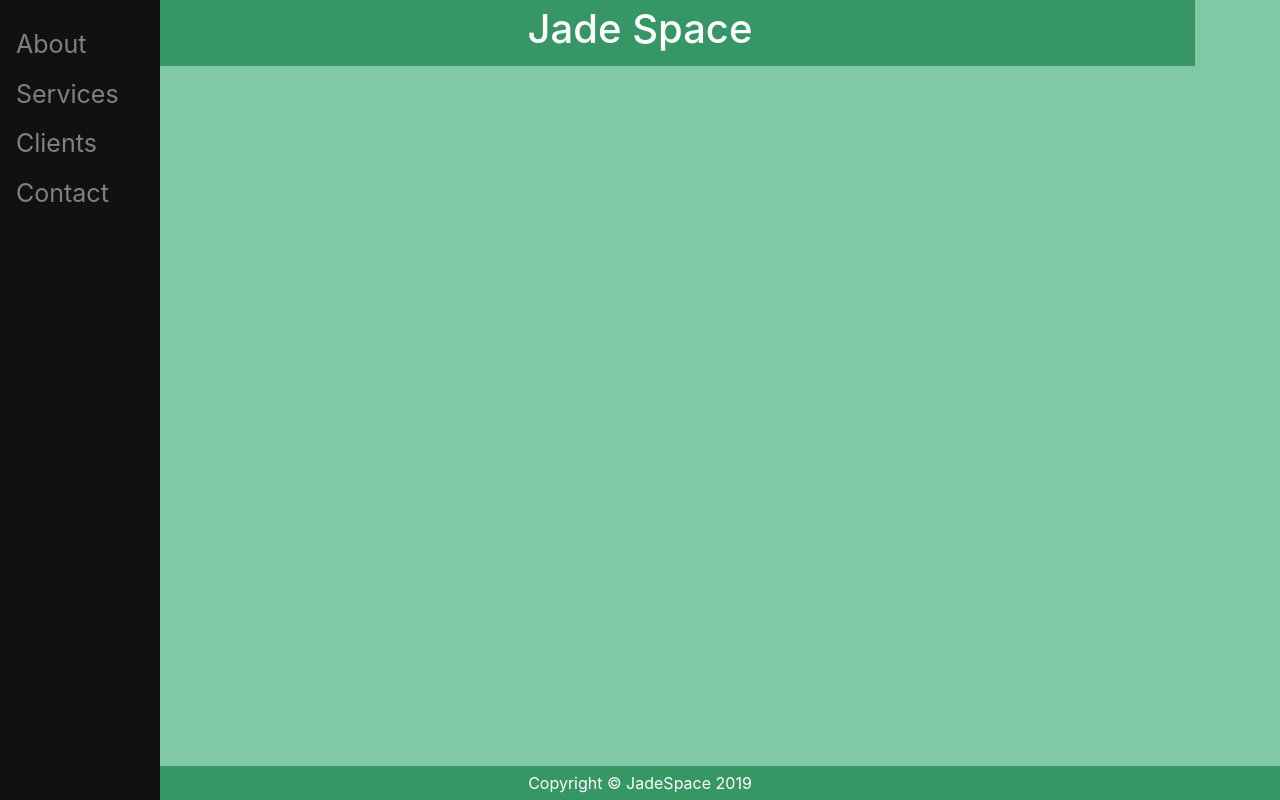
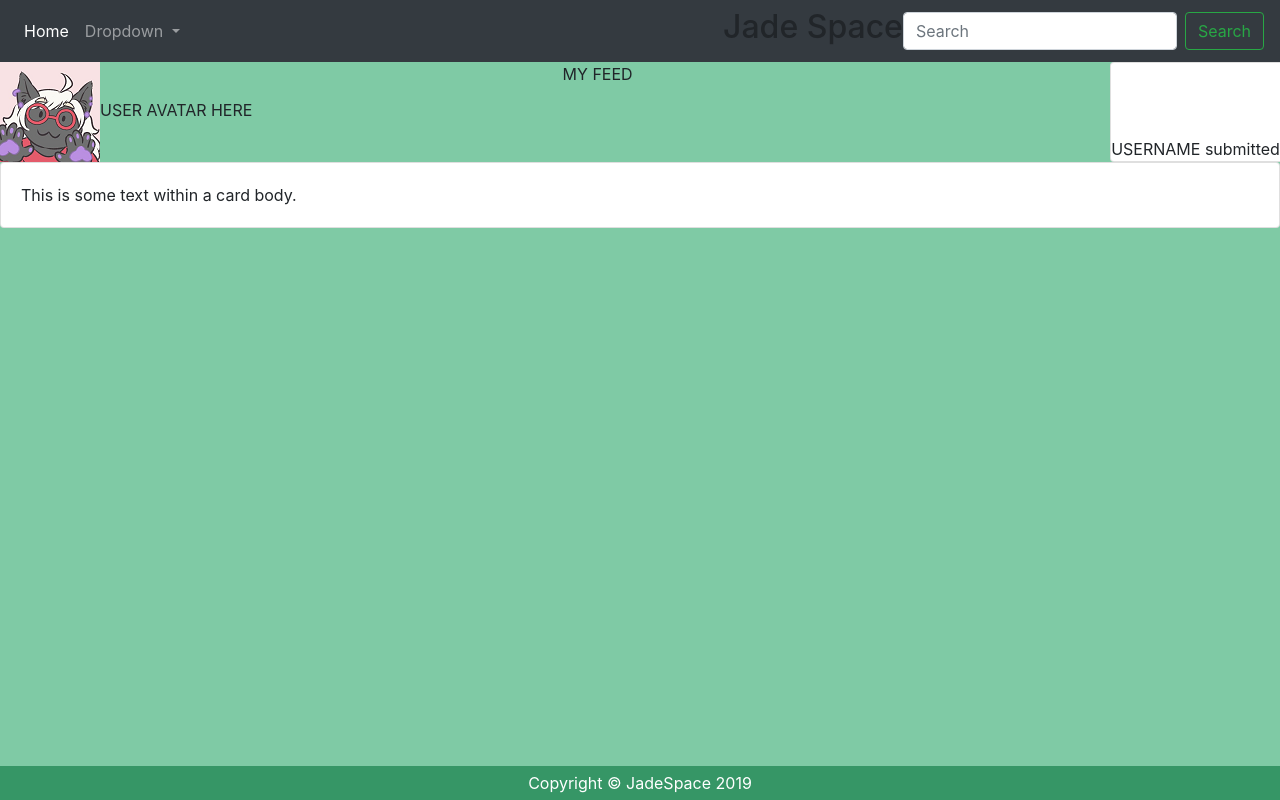
Before and after one commit to Andymendez100/Jade, a website: page user_feed.html in a window 1280 px wide. Drawn offline with nearby package versions, Linux system fonts and the light colour scheme.

Commit message:
Created skeleton for user_feed, created css file feed.css

```diff
--- a/user_feed.html
+++ b/user_feed.html
@@ -12,28 +12,67 @@
 </head>
 
 <body>
-<div class="sidenav">
-    <a href="#">About</a>
-    <a href="#">Services</a>
-    <a href="#">Clients</a>
-    <a href="#">Contact</a>
-</div>
+<!-- Page content -->
+<nav class="navbar navbar-expand-lg navbar-dark bg-dark">
+        <button class="navbar-toggler" type="button" data-toggle="collapse" data-target="#navbarSupportedContent" aria-controls="navbarSupportedContent" aria-expanded="false" aria-label="Toggle navigation">
+          <span class="navbar-toggler-icon"></span>
+        </button>
 
-<!-- Page content -->
-<div class="container">
-    <div id="header">
-        <h1>Jade Space</h1>
-    </div>
+        <div class="collapse navbar-collapse" id="navbarSupportedContent">
+          <ul class="navbar-nav mr-auto">
+            <li class="nav-item active">
+              <a class="nav-link" href="#">Home <span class="sr-only">(current)</span></a>
+            </li>
+            <li class="nav-item dropdown">
+              <a class="nav-link dropdown-toggle" href="#" id="navbarDropdown" role="button" data-toggle="dropdown" aria-haspopup="true" aria-expanded="false">
+                Dropdown
+              </a>
+              <div class="dropdown-menu" aria-labelledby="navbarDropdown">
+                <a class="dropdown-item" href="#">Action</a>
+                <a class="dropdown-item" href="#">Another action</a>
+                <div class="dropdown-divider"></div>
+                <a class="dropdown-item" href="#">Something else here</a>
+              </div>
+            </li>
+          </ul>
+          <h2 id="jade-logo">Jade Space</h2>
+          <form class="form-inline my-2 my-lg-0">
+            <input class="form-control mr-sm-2" type="search" placeholder="Search" aria-label="Search">
+            <button class="btn btn-outline-success my-2 my-sm-0" type="submit">Search</button>
+          </form>
+        </div>
+      </nav>
 
 <!-- Underneath Jade Space header will have:
     1. Thumbnail user avatar
     2. Words "My Feed" (or other) within block
     3. Search field
-  Feed will then have notifications of new content provided by creators/artists they follow
-    - ideally, these all have an x-button to delete notifications
+  Feed will then have notifications of new content provided by creators/artists they follow -->
+<div class="feed-body">
+    <!-- Area for USER AVATAR, text display 'MY FEED'-->
+<div class="row">
+  <div class="col-sm">
+        <img src="assets/images/placeholder_thumb.png" class="user-av-thumb"></img>USER AVATAR HERE
+  </div>
+
+  <div class="col-sm">
+    MY FEED
+  </div>
+
+  <div class="card">
+        <div class="card-body"></div>
+          USERNAME submitted ''
+        </div>
+      </div>
+
+  <div class="card">
+    <div class="card-body">
+        This is some text within a card body.
+    </div>
+  </div>
+<!-- ideally, these all have an x-button to delete notifications
     - a 'CLEAR' button at the bottom below notifications to delete all displayed alerts -->
-
-</div> <!-- close container div-->
+</div> <!-- closes feed-body -->
 
 <div id="footer">
     Copyright © JadeSpace 2019
```
